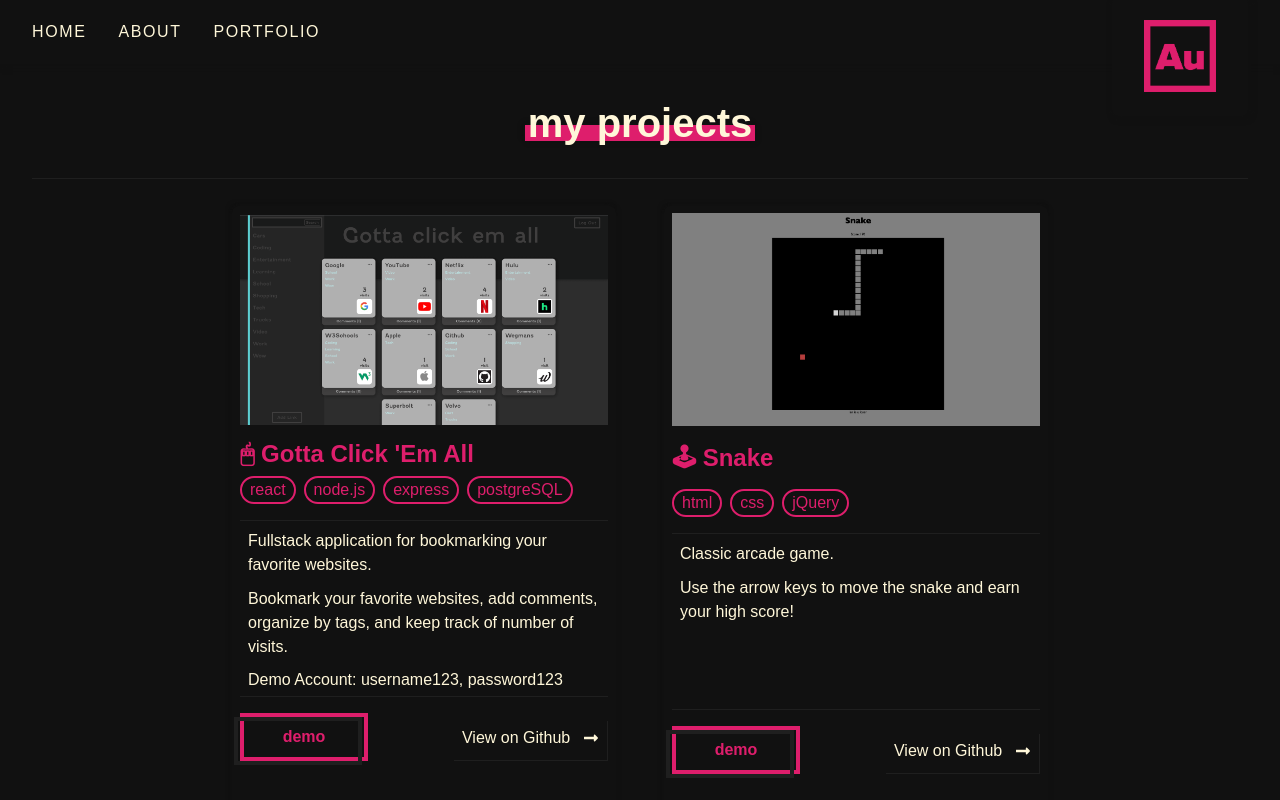
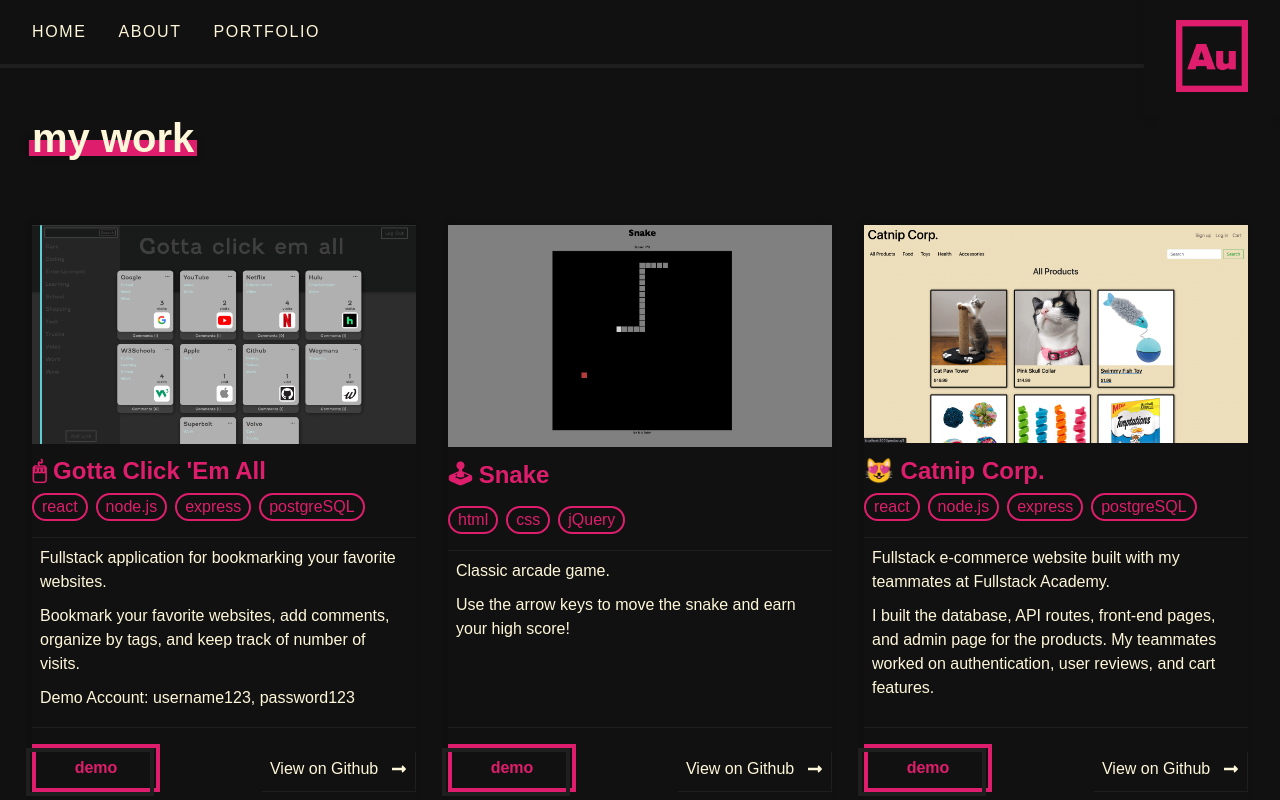
Before and after one commit to austin1052/Au, a React (Create React App) app: page /portfolio in a window 1280 px wide. Shown: the top 800 px of the page. Built offline with nearby package versions, Linux system fonts and the light colour scheme; a web font is replaced by a local one.

Commit message:
project card animation, page headers, nav style

```diff
--- a/src/App.css
+++ b/src/App.css
@@ -46,7 +46,9 @@
 h2 {
   font-size: 2.5rem;
   text-transform: lowercase;
-  margin: 0.3rem 0 2rem;
+  /* margin: 0.3rem 0 2rem; */
+  margin-top: 1rem;
+  margin-bottom: 2rem;
   position: relative;
   display: inline-block;
 }
@@ -114,7 +116,6 @@
   justify-content: center;
   position: relative;
   border: 4px solid var(--accent);
-  /* border-radius: 3rem; */
   width: 8rem;
   height: 3rem;
   font-family: brother-1816-printed, sans-serif;
@@ -127,7 +128,6 @@
   content: "";
   position: absolute;
   border: 4px solid var(--mid);
-  /* border-radius: 3rem; */
   top: 0px;
   left: -10px;
   width: 100%;
@@ -166,6 +166,7 @@
 
 .hidden {
   display: none;
+  position: fixed;
 }
 
 .logo {
@@ -187,19 +188,14 @@
   height: 4.5rem;
 }
 
+.content {
+  display: flex;
+  justify-content: center;
+}
+
 .page {
   padding: 0 1rem;
   max-width: 1400px;
-  margin: auto;
-}
-
-.page--header {
-  display: flex;
-  justify-content: center;
-  border-bottom: var(--border);
-  margin-bottom: 1.7rem;
-  /* animation: slide-up 1200ms cubic-bezier(0.65, 0, 0.35, 1) both;
-  animation-delay: 0; */
 }
 
 .slide--up {
@@ -207,11 +203,16 @@
   animation-delay: 0;
 }
 
-.delay200 {
+.delay {
   animation-delay: 200ms;
 }
 
 @media only screen and (min-width: 768px) {
+  h2 {
+    margin-top: 3rem;
+    margin-bottom: 4rem;
+  }
+
   .page {
     padding: 0 1rem;
   }
@@ -219,12 +220,7 @@
 
 @media only screen and (min-width: 1024px) {
   .page {
-    margin-top: 2rem;
     padding: 0 2rem;
-  }
-
-  .page--header {
-    /* margin-bottom: 1.7rem; */
   }
 }
 
@@ -239,3 +235,9 @@
     transform: rotate(-15deg);
   }
 }
+
+@media (prefers-reduced-motion) {
+  * {
+    transition: none;
+  }
+}
--- a/src/components/Hero.js
+++ b/src/components/Hero.js
@@ -8,14 +8,13 @@
     <>
       <div className="hero--container">
         <h1 className="hero">
-          <span>Austin</span>
-          <span>Cox</span>
+          <span>Austin Cox</span>
         </h1>
         <h3>Frontend Web Developer</h3>
         <Link to="/portfolio" className="view--projects btn btn--large" >view portfolio
         </Link>
-        <img className="stickman stickman1" src={stickman1} alt="dancing stick man" />
-        <img className="stickman stickman2" src={stickman2} alt="dancing stick man" />
+        <img className="stickman stickman1" src={stickman1} alt="" />
+        <img className="stickman stickman2" src={stickman2} alt="" />
       </div>
     </>
   );
--- a/src/components/ProjectCard.js
+++ b/src/components/ProjectCard.js
@@ -5,10 +5,11 @@
 import "../css/ProjectCard.css";
 
 const ProjectCard = ({ project }) => {
-  const { imageSrc, imageAlt, title, languages, description, demoLink, githubLink, moreInfoLink, buttonText } = project;
-  console.log(project)
+  const { imageSrc, imageAlt, title, languages, description, demoLink, githubLink, moreInfoLink, buttonText, delay } = project;
+  // const cardStyle = {animationDelay: }
+  console.log(delay);
   return (
-    <div className="project--container">
+    <div className="project--container slide--up" style={{ animationDelay: delay + "ms" }}>
       <section className="project">
         <div className="image--container">
           <img src={imageSrc} alt={imageAlt} />
--- a/src/css/DesktopNav.css
+++ b/src/css/DesktopNav.css
@@ -1,14 +1,15 @@
 .desktop--nav {
+  position: relative;
   display: flex;
   flex-direction: row;
   justify-content: space-between;
   align-items: center;
   height: 4rem;
-  max-width: 1400px;
+  /* max-width: 1400px; */
   margin: auto;
   padding: 2rem;
   background: var(--dark);
-  box-shadow: 2px 2px 6px var(--dark);
+  border-bottom: 4px solid var(--mid);
 }
 
 .desktop--nav--menu--items {
@@ -30,10 +31,9 @@
 .desktop--logo--container {
   position: relative;
   top: 1.5rem;
-  /* right: 2rem; */
+  left: 2rem;
   background: var(--dark);
   padding: 0 2rem;
-  border-radius: var(--br);
   box-shadow: 2px 2px 6px var(--dark);
 }
 
--- a/src/css/Footer.css
+++ b/src/css/Footer.css
@@ -51,7 +51,6 @@
   width: 100%;
 }
 
-
 .black--grid--small h2 {
   margin: 1rem;
   font-size: 1.5rem;
--- a/src/css/Navbar.css
+++ b/src/css/Navbar.css
@@ -9,6 +9,7 @@
   background-position: right bottom;
   transition: all 400ms; */
   box-shadow: 2px 2px 6px var(--dark);
+  border-bottom: 4px solid var(--mid);
 }
 
 .navbar.active {
--- a/src/css/ProjectCard.css
+++ b/src/css/ProjectCard.css
@@ -1,21 +1,17 @@
 .projects {
-  height: 100%;
-  display: flex;
-  justify-content: center;
-  flex-wrap: wrap;
-  /* animation: slide-up 1200ms cubic-bezier(0.65, 0, 0.35, 1) both;
-  animation-delay: 200ms; */
+  display: grid;
+  grid-template-columns: 1fr;
+  gap: 2rem;
 }
 
 .project--container {
   width: min(100%, 25rem);
-  height: 100%;
   margin-bottom: 2rem;
+  display: flex;
 }
 
 .project {
   background: var(--dark);
-  padding: 0.1rem 0.5rem 1rem;
   display: flex;
   flex-direction: column;
   box-shadow: var(--bs);
@@ -67,14 +63,11 @@
 
 .project > .image--container {
   margin-bottom: 0.5rem;
-  height: 13rem;
-  overflow: hidden;
-  display: flex;
   align-items: center;
 }
 
 .description--container {
-  height: 11rem;
+  flex-grow: 1;
   border-top: 1px solid var(--mid);
   padding: 0.5rem;
 }
@@ -117,10 +110,8 @@
 }
 
 @media only screen and (min-width: 768px) {
-  .project--container {
-    margin-left: 1rem;
-    margin-right: 1rem;
-    padding: 0 0.5rem;
+  .projects {
+    grid-template-columns: repeat(3, 1fr);
   }
 }
 
--- a/src/data/AboutData.js
+++ b/src/data/AboutData.js
@@ -1,5 +1,5 @@
 export const AboutData = {
   skills: [
-    "HTML", "CSS", "Javascript", "jQuery", "React", "Node.js", "Express.js", "PostgreSQL", "RESTful APIs", "Git", "Heroku"
+    "Javascript", "React", "Node.js", "HTML", "CSS", "jQuery", "Express.js", "PostgreSQL", "RESTful APIs", "Google Firebase", "Git", "Heroku"
   ]
 }
--- a/src/pages/About.js
+++ b/src/pages/About.js
@@ -11,7 +11,7 @@
           <h2>hey! i'm austin</h2>
         </div>
         <div className='grid'>
-          <div className="about--section--container slide--up delay200">
+          <div className="about--section--container slide--up delay">
             <h3 className="about--heading">about me</h3>
             <section className="about--section">
               <p>
@@ -45,7 +45,7 @@
               </div>
             </section>
           </div>
-          <div className="image--container slide--up delay200">
+          <div className="image--container slide--up delay">
             <img src="/images/austin2.png" alt="" />
           </div>
         </div>
--- a/src/pages/Projects.js
+++ b/src/pages/Projects.js
@@ -1,16 +1,34 @@
-import React from "react";
+import { useEffect, useState } from "react";
 import { ProjectCard } from "../components";
 import { ProjectData } from "../data/ProjectData";
 import "../css/ProjectCard.css";
 
 const Projects = () => {
+  const [allProjects, setAllProjects] = useState([]);
+
+
+  //add animation delay to project
+  useEffect(() => {
+    let delay = 0;
+    const updatedProjects = [];
+    ProjectData.forEach(project => {
+      delay += 150;
+      updatedProjects.push({ ...project, delay });
+      setAllProjects(updatedProjects);
+    })
+
+  }, [])
+
+
+
   return (
     <div className="page">
-      <div className="page--header slide--up"><h2>my projects</h2></div>
-      <main className="projects slide--up delay200">
-        {ProjectData.map((project) => {
-          return <ProjectCard project={project} key={project.title} />;
-        })}
+      <div className="page--header slide--up"><h2>My Work</h2></div>
+      <main className="projects delay">
+        {allProjects &&
+          allProjects.map((project) => {
+            return <ProjectCard project={project} key={project.title} />;
+          })}
       </main>
     </div>
   );
```
Also changed, not shown: 2 other files (tests, documents, lock files or other folders).
